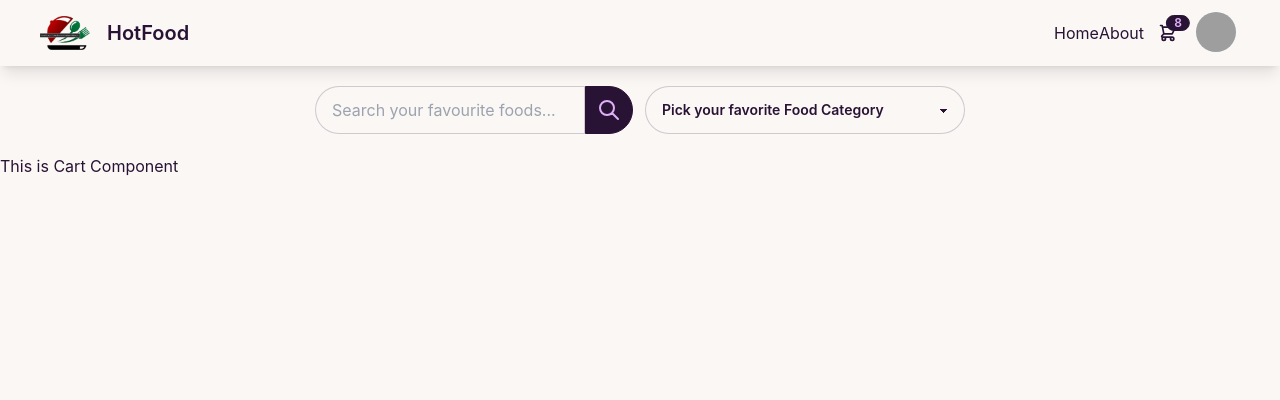
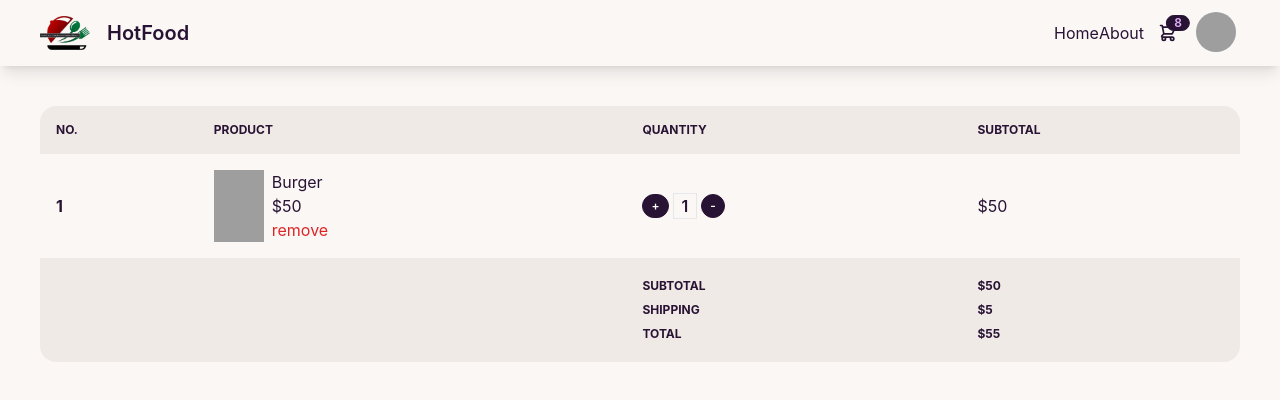
Before and after one commit to marufprocode/simple-shopping-cart-with-mealdb-react, a React (Create React App) app: page /cart in a window 1280 px wide. Shown: the top 400 px of the page. Built offline with nearby package versions, Linux system fonts and the light colour scheme; grey boxes are pictures that could not be loaded.

Commit message:
design done

```diff
--- a/package.json
+++ b/package.json
@@ -13,6 +13,7 @@
     "react-dom": "^18.2.0",
     "react-router-dom": "^6.4.1",
     "react-scripts": "5.0.1",
+    "theme-change": "^2.2.0",
     "web-vitals": "^2.1.4"
   },
   "scripts": {
--- a/src/components/Cart.js
+++ b/src/components/Cart.js
@@ -1,11 +1,68 @@
-import React from 'react';
+import React from "react";
+import Navbar from "./Navbar";
 
-const  Cart = () => {
-    return (
-        <div>
-            <h1>This is Cart Component</h1>
-        </div>
-    );
+const Cart = () => {
+  return (
+    <div>
+      <Navbar />
+      <div className="overflow-x-auto my-10 px-10">
+        <table className="table w-full">
+          {/* <!-- head --> */}
+          <thead>
+            <tr>
+              <th>No.</th>
+              <th>Product</th>
+              <th>Quantity</th>
+              <th>Subtotal</th>
+            </tr>
+          </thead>
+          <tbody>
+            {/* <!-- row 1 , This Table Row Will Create Dinamically--> */}
+            <tr>
+              <th>1</th>
+              <td className="flex">
+                <img
+                  src="https://images.unsplash.com/photo-1603064752734-4c48eff53d05?ixlib=rb-1.2.1&ixid=MnwxMjA3fDB8MHxzZWFyY2h8NXx8YnVyZ2VyfGVufDB8fDB8fA%3D%3D&w=1000&q=80"
+                  alt="product-img"
+                  width={"50px"}
+                  height={"60px"}
+                />
+                <div className="des ml-2">
+                  <p>Burger</p>
+                  <p>$50</p>
+                  <p className="text-red-600">remove</p>
+                </div>
+              </td>
+              <td>
+                <div className="flex items-center">
+                  <button className="btn btn-xs text-white">+</button>
+                  <p className="px-2 mx-1 font-semibold border">1</p>
+                  <button className="btn btn-xs text-white">-</button>
+                </div>
+              </td>
+              <td>$50</td>
+            </tr>
+          </tbody>
+          <tfoot>
+            <tr>
+                <th></th>
+                <th></th>
+                <th>
+                    <p className="py-1">Subtotal</p>
+                    <p className="py-1">Shipping</p>
+                    <p className="py-1">Total</p>
+                </th>
+                <th>
+                    <p className="py-1">$50</p>
+                    <p className="py-1">$5</p>
+                    <p className="py-1">$55</p>
+                </th>
+            </tr>
+          </tfoot>
+        </table>
+      </div>
+    </div>
+  );
 };
 
 export default Cart;
--- /dev/null
+++ b/src/components/Category.js
@@ -0,0 +1,23 @@
+import React from 'react';
+import { useNavigate } from 'react-router-dom';
+
+const Category = () => {
+    let navigate = useNavigate();
+    const handleChange = (value) => {
+        navigate(`/products/${value}`)
+    }
+    return (
+        <select className="select select-bordered w-80 max-w-xs" defaultValue={'DEFAULT'} onChange={event => handleChange(event.target.value)}>
+            <option value="DEFAULT" disabled>
+            Pick your favorite Food Category
+            </option>
+            <option value='seafood'>SeaFood</option>
+            <option value='dessert'>Dessert</option>
+            <option value='pasta'>Pasta</option>
+            <option value='breakfast'>Breakfast</option>
+            <option value='beef'>Beef Items</option>
+      </select>
+    );
+};
+
+export default Category;
--- a/src/components/Foods.js
+++ b/src/components/Foods.js
@@ -1,17 +1,17 @@
 import React from "react";
 
 const Foods = ({ foods }) => {
-  console.log(foods);
-  const { strMeal, strMealThumb } = foods;
+  const { strMeal, strMealThumb, price } = foods;
   return (
     <div>
       <div className="card w-full bg-base-100 shadow-xl">
         <figure>
-          <img src={strMealThumb} alt="products" className="object-contain w-full" />
+          <img src={strMealThumb} alt="products" className="" />
         </figure>
         <div className="card-body bg-base-200">
           <h2 className="card-title">{strMeal}</h2>
           <p>Lorem ipsum dolor sit nisi?...</p>
+          <p className="text-[1.25rem] font-semibold text-orange-500">Price: ${price}</p>
           <div className="card-actions justify-end">
             <button className="btn btn-primary">Buy Now</button>
           </div>
--- a/src/components/FoundFood.js
+++ b/src/components/FoundFood.js
@@ -5,7 +5,11 @@ import Foods from './Foods';
 const FoundFood = () => {
     const foods = useLoaderData();
     const foundFoods = foods.meals;
-    console.log(foundFoods);
+    if(!foundFoods){
+        return <div className="text-3xl font-bold text-center mt-12 text-red-600">No Foods Found, Try another search by category</div>
+    }else{
+        foundFoods.forEach(foods => foods.price = (Math.floor(Math.random()*100)))
+    }
     return (
         <div className='grid grid-cols-1 sm:grid-cols-2 lg:grid-cols-3 gap-5 justify-items-center mx-5 lg:mx-10 my-5'>
             {
--- a/src/components/Products.js
+++ b/src/components/Products.js
@@ -2,6 +2,7 @@ import React from "react";
 
 const Products = ({ product }) => {
   const {
+    price,
     strCategory: category,
     strCategoryThumb: img,
     strCategoryDescription: description,
@@ -15,6 +16,7 @@ const Products = ({ product }) => {
         <div className="card-body bg-base-200">
           <h2 className="card-title">{category}</h2>
           <p>{description.slice(0, 50)}...</p>
+          <h4 className="text-[1.25rem] font-semibold text-orange-500">Price: {price}</h4>
           <div className="card-actions justify-end">
             <button className="btn btn-primary">Buy Now</button>
           </div>
--- a/src/components/SearchFood.js
+++ b/src/components/SearchFood.js
@@ -1,49 +1,14 @@
 import React from "react";
-import { useNavigate } from "react-router-dom";
+import Category from "./Category";
+import Searched from "./Searched";
 
 const SearchFood = () => {
-    let navigate = useNavigate();
-    const handleChange = (value) => {
-        navigate(`/${value}`)
-    }
+
   return (
     <div className="flex flex-col md:flex-row justify-center items-center my-5">
-      <div className="form-control mr-0 md:mr-3 mb-3 md:mb-0">
-        <div className="input-group">
-          <input
-            type="text"
-            placeholder="Search your favourite foods..."
-            className="input input-bordered w-[270px]"
-          />
-          <button className="btn btn-square" onClick={event => handleChange(event.target.parentNode.parentNode.children[0].value)}>
-            <svg
-              xmlns="http://www.w3.org/2000/svg"
-              className="h-6 w-6"
-              fill="none"
-              viewBox="0 0 24 24"
-              stroke="currentColor"
-            >
-              <path
-                strokeLinecap="round"
-                strokeLinejoin="round"
-                strokeWidth="2"
-                d="M21 21l-6-6m2-5a7 7 0 11-14 0 7 7 0 0114 0z"
-              />
-            </svg>
-          </button>
-        </div>
-      </div>
+      <Searched/>
       {/* Search bar ends */}
-      <select className="select select-bordered w-80 max-w-xs" defaultValue={'DEFAULT'} onChange={event => handleChange(event.target.value)}>
-        <option value="DEFAULT" disabled>
-          Pick your favorite Food Category
-        </option>
-        <option value='seafood'>SeaFood</option>
-        <option value='dessert'>Dessert</option>
-        <option value='pasta'>Pasta</option>
-        <option value='breakfast'>Breakfast</option>
-        <option value='beef'>Beef Items</option>
-      </select>
+      <Category/>
     </div>
   );
 };
--- /dev/null
+++ b/src/components/Searched.js
@@ -0,0 +1,40 @@
+import React, { useState } from 'react';
+import { useNavigate } from 'react-router-dom';
+
+const Searched = () => {
+    const [value, setValue] = useState('');
+    let navigate = useNavigate();
+    const handleChange = (value) => {
+        navigate(`products/${value}`)
+    }
+    return (
+        <div className="form-control mr-0 md:mr-3 mb-3 md:mb-0">
+        <div className="input-group">
+          <input
+            onKeyUp={(e) =>setValue(e.target.value)}
+            type="text"
+            placeholder="Search your favourite foods..."
+            className="input input-bordered w-[270px]"
+          />
+          <button className="btn btn-square" onClick={() => handleChange(value)}>
+            <svg
+              xmlns="http://www.w3.org/2000/svg"
+              className="h-6 w-6"
+              fill="none"
+              viewBox="0 0 24 24"
+              stroke="currentColor"
+            >
+              <path
+                strokeLinecap="round"
+                strokeLinejoin="round"
+                strokeWidth="2"
+                d="M21 21l-6-6m2-5a7 7 0 11-14 0 7 7 0 0114 0z"
+              />
+            </svg>
+          </button>
+        </div>
+      </div>
+    );
+};
+
+export default Searched;
--- a/src/components/Shop.js
+++ b/src/components/Shop.js
@@ -6,8 +6,13 @@ const Shop = () => {
     const [products, setProducts] = useState([]);
     useEffect(()=>{
         axios.get('https://www.themealdb.com/api/json/v1/1/categories.php')
-        .then(data => setProducts(data.data.categories));
+        .then(data => {
+            const productsData = data.data.categories;
+            productsData.forEach(product => product.price = Math.floor(Math.random() * 100));
+            setProducts(productsData);
+        });
     },[]);
+
     return (
         <div className='grid grid-cols-1 sm:grid-cols-2 lg:grid-cols-3 gap-5 justify-items-center mx-5 lg:mx-10 my-5'>
             {
```
Also changed, not shown: src/components/Navbar.js (+9 -2 lines), src/router/routes.js (+7 -3 lines), 1 other file (tests, documents, lock files or other folders).
